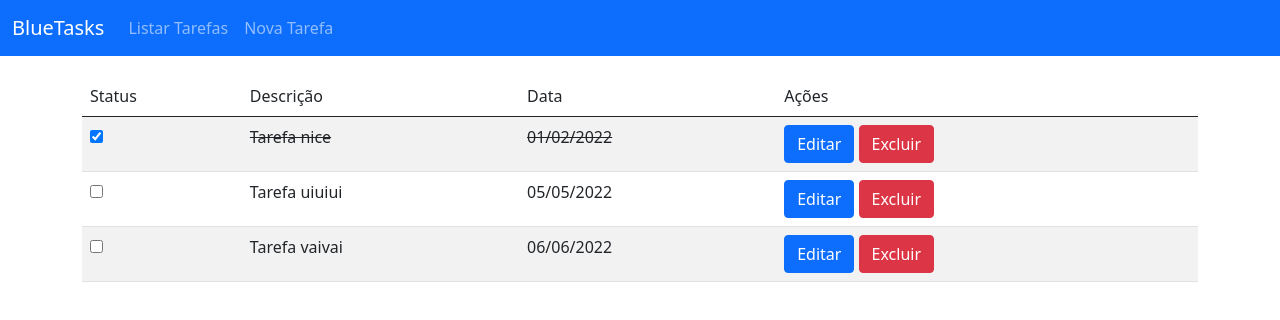
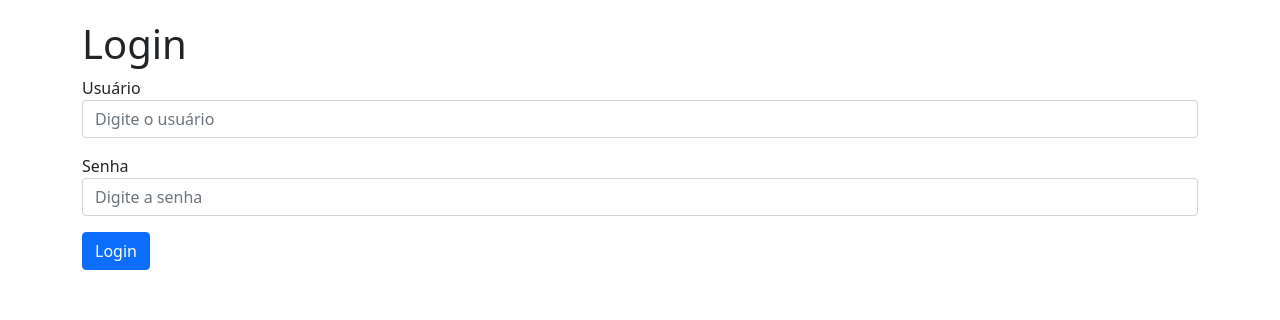
Before and after one commit to LeonardoVileela/bluetask, a React (Create React App) app: page /login in a window 1280 px wide. Shown: the top 320 px of the page. Built offline with nearby package versions, Linux system fonts and the light colour scheme.

Commit message:
login screen

```diff
--- a/src/App.js
+++ b/src/App.js
@@ -2,6 +2,7 @@ import React, { Component } from 'react'
 import NavBar from './components/NavBar'
 import TaskListTable from './components/TaskListTable'
 import TaskForm from './components/TaskForm'
+import Login from './components/Login'
 import {
   BrowserRouter,
   Switch,
@@ -21,6 +22,12 @@ class App extends Component {
       <BrowserRouter>
         <div className="App">
           <Switch>
+          <Route exact path="/login">
+
+              <div className="container" style={{ marginTop: 20 }}>
+                <Login />
+              </div>
+            </Route>
             <Route exact path="/form">
               <NavBar></NavBar>
               <div className="container" style={{ marginTop: 20 }}>
--- /dev/null
+++ b/src/api/AuthService.js
@@ -0,0 +1,9 @@
+
+class AuthService{
+
+    login(username, password){
+        alert(`Login: username = ${username}, Password = ${password}`)
+    }
+}
+
+export default new AuthService();
--- /dev/null
+++ b/src/components/Alert.js
@@ -0,0 +1,9 @@
+
+import React from "react";
+
+const Alert = (props) =>
+    <div className="alert alert-danger" role="alert">
+        {props.message}
+    </div>
+
+export default Alert;
--- /dev/null
+++ b/src/components/Login.js
@@ -0,0 +1,75 @@
+import React, { Component } from 'react'
+import AuthService from '../api/AuthService'
+import Alert from './Alert'
+
+export default class Login extends Component {
+
+    constructor(props) {
+        super(props)
+
+        this.state = {
+            username: "",
+            password: "",
+            alert: null,
+            processing: false
+        }
+
+        this.handleSubmit = this.handleSubmit.bind(this)
+        this.handleInputChanged = this.handleInputChanged.bind(this)
+    }
+
+    handleSubmit(event) {
+        event.preventDefault()
+        AuthService.login(this.state.username, this.state.password)
+    }
+
+    handleInputChanged(event) {
+        const field = event.target.name;
+        const value = event.target.value;
+        this.setState({
+            [field]: value
+        })
+
+    }
+
+
+    render() {
+        return (
+            <div>
+                <h1>Login</h1>
+                {this.state.alert !== null ? <Alert message={this.state.alert} /> : ""}
+                <form onSubmit={this.handleSubmit}>
+                    <div className="mb-3">
+                        <label htmlFor="username">Usuário</label>
+                        <input
+                            type="text"
+                            className="form-control"
+                            onChange={this.handleInputChanged}
+                            value={this.state.username}
+                            name="username"
+                            placeholder="Digite o usuário"
+                        />
+                    </div>
+                    <div className="mb-3">
+                        <label htmlFor="password">Senha</label>
+                        <input
+                            type="password"
+                            className="form-control"
+                            onChange={this.handleInputChanged}
+                            value={this.state.password}
+                            name="password"
+                            placeholder="Digite a senha"
+                        />
+                    </div>
+                    <button
+                        type="submit"
+                        className="btn btn-primary"
+                        disabled={this.state.processing}
+                    >
+                        Login
+                    </button>
+                </form>
+            </div>
+        )
+    }
+}
```
